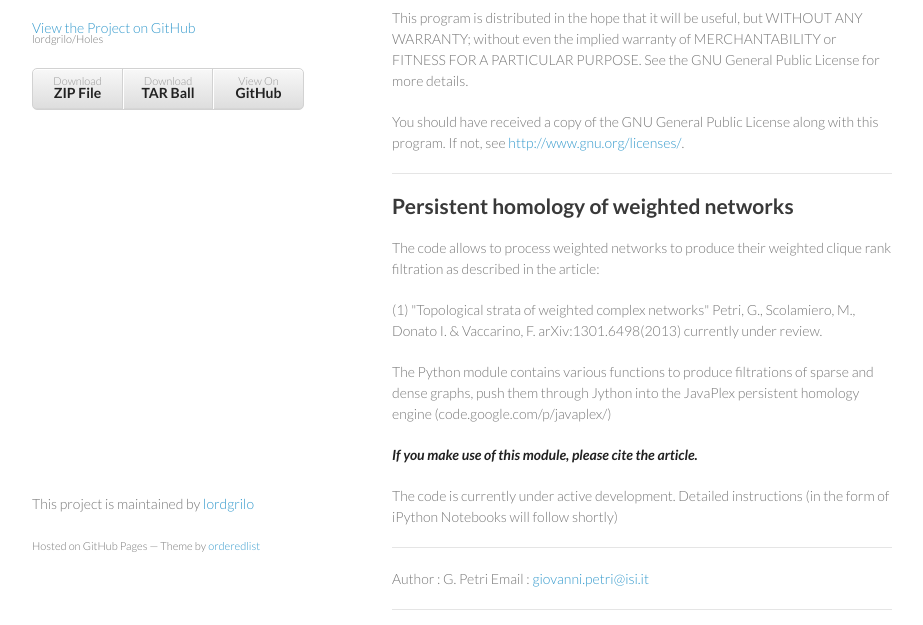
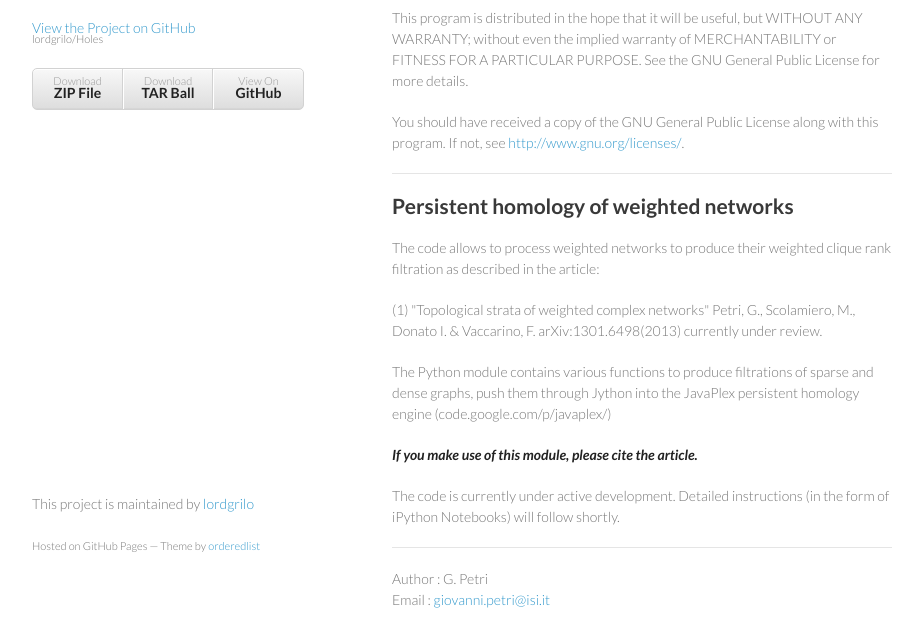
Before and after one commit to lordgrilo/Holes, a plain HTML site: page index.html in a window 1280 px wide. Shown: the part 175-800 px from the top of the page, without its empty margins (178-1101 px from the left). Drawn offline with Linux system fonts and the light colour scheme.

```diff
--- a/index.html
+++ b/index.html
@@ -57,9 +57,9 @@ currently under review.</p>
 <p><strong><em>If you make use of this module, please cite the article.</em></strong></p>
 
 <p>The code is currently under active development.
-Detailed instructions (in the form of iPython Notebooks will follow shortly)</p>
+Detailed instructions (in the form of iPython Notebooks) will follow shortly.</p>
 
-<hr><p>Author   : G. Petri
+<hr><p>Author   : G. Petri<br>
 Email    : <a href="mailto:giovanni.petri@isi.it">giovanni.petri@isi.it</a></p>
 
 <hr><hr><h2>To-do list</h2>
```
Also changed, not shown: params.json (+1 -1 lines).
